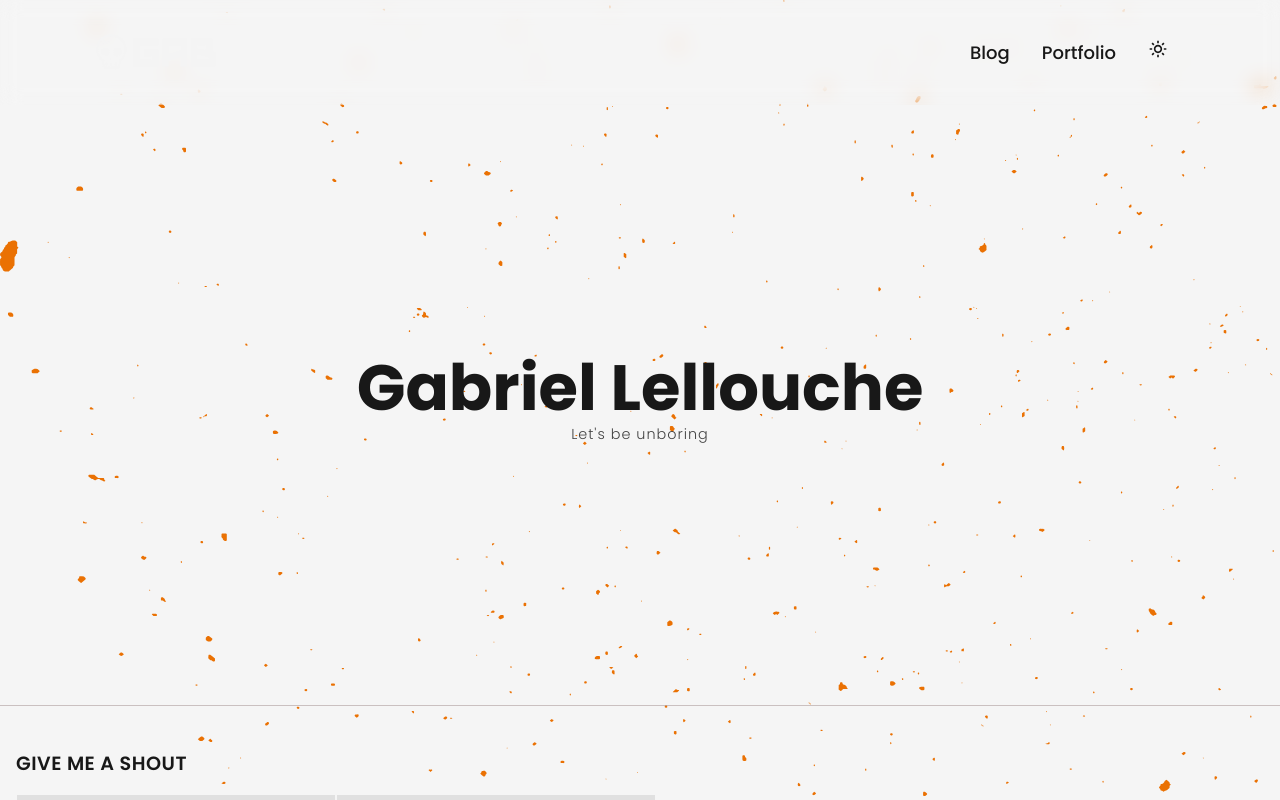
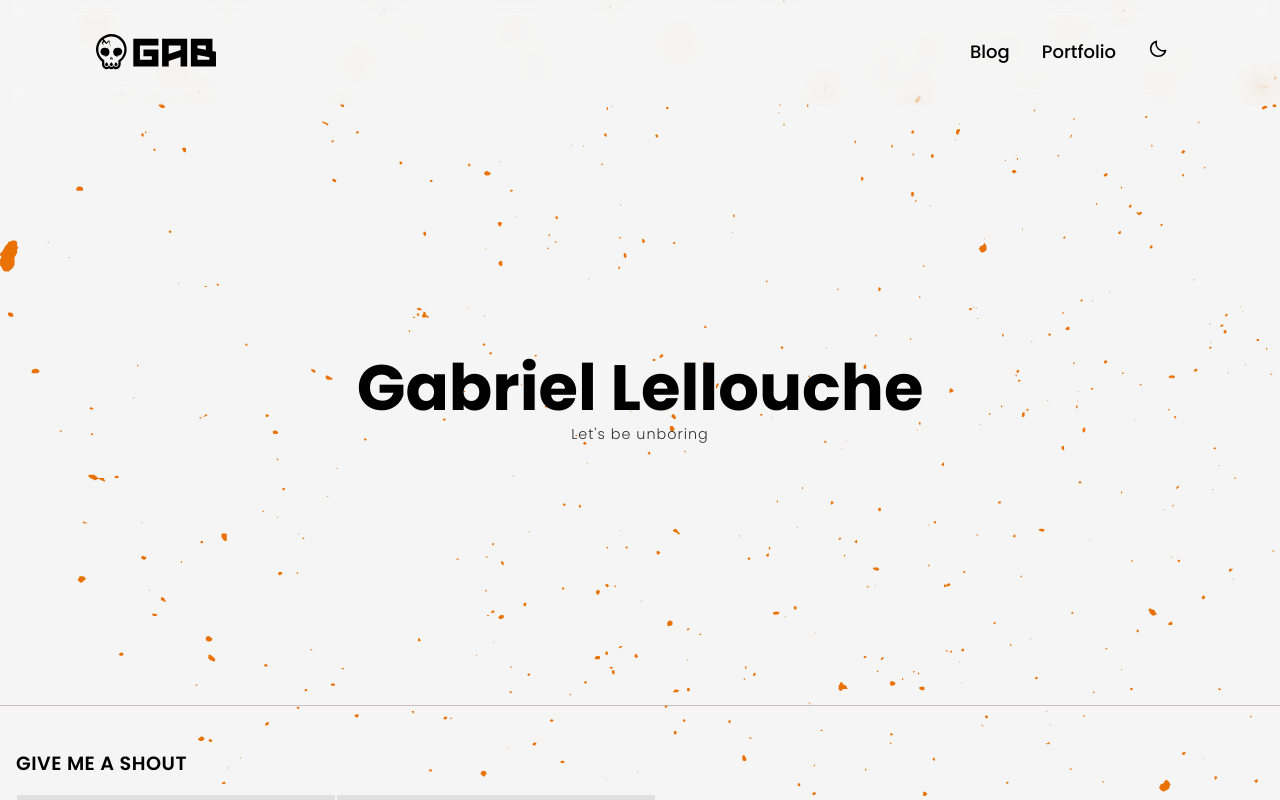
Before and after one commit to Darkryhr/digital-garden, a Next.js app: page / in a window 1280 px wide. Shown: the top 800 px of the page. Built offline with nearby package versions, Linux system fonts and the light colour scheme.

Commit message:
theme hook

```diff
--- a/components/header/HeaderStyles.js
+++ b/components/header/HeaderStyles.js
@@ -45,20 +45,6 @@ display: flex;
   }
 `;
 
-export const LinkWrapper = styled.button`
-  color: ${({ theme }) => theme.colors.text};
-  font-weight: 500;
-  font-size: 18px;
-  text-transform: capitalize;
-  line-height: 25px;
-  margin: 0 1rem;
-  background: none;
-  cursor: pointer;
-  @media (max-width: 1050px) {
-    margin-top: 1rem;
-  }
-`;
-
 export const MobileMenu = styled(motion.div)`
   display: flex;
   justify-content: flex-end;
@@ -91,6 +77,18 @@ export const MobileWrapper = styled(motion.div)`
 
 export const LinkStyled = styled(motion.button)`
   background: none;
+  font-weight: 500;
   cursor: pointer;
   color: ${({ theme }) => theme.colors.text};
+  font-size: 18px;
+  text-transform: capitalize;
 `;
+
+export const LinkWrapper = styled.div`
+  line-height: 25px;
+  margin: 0 1rem;
+  cursor: pointer;
+  @media (max-width: 1050px) {
+    margin-top: 1rem;
+  }
+`;
--- a/components/styled/globalStyles.js
+++ b/components/styled/globalStyles.js
@@ -6,6 +6,7 @@ export const GlobalStyles = createGlobalStyle`
 background:${({ theme }) => theme.colors.primary};
   }
   a {
+  text-decoration: none;
   color: ${({ theme }) => theme.colors.text};
   }
   button {
--- a/components/styled/theme.js
+++ b/components/styled/theme.js
@@ -17,7 +17,7 @@ export const lightTheme = {
     primary: '#F5F5F5',
     secondary: '#E0E0E0',
     accent: '#fb8b24',
-    text: '#181818',
+    text: '#000000',
     gradient: `
     linear-gradient(315deg, #ff4e00 0%, #ec9f05 74%)
         `,
--- /dev/null
+++ b/components/useDarkMode.js
@@ -0,0 +1,25 @@
+import { useEffect, useState } from 'react';
+
+const useDarkMode = () => {
+  const [theme, setTheme] = useState('light');
+  const [mountedComponent, setMountedComponent] = useState(false);
+
+  const setMode = (mode) => {
+    window.localStorage.setItem('theme', mode);
+    setTheme(mode);
+  };
+
+  const themeToggler = () => {
+    theme === 'light' ? setMode('dark') : setMode('light');
+  };
+
+  useEffect(() => {
+    const localTheme = window.localStorage.getItem('theme');
+    localTheme ? setTheme(localTheme) : setMode('light');
+    setMountedComponent(true);
+  }, []);
+
+  return [theme, themeToggler, mountedComponent];
+};
+
+export default useDarkMode;
--- a/pages/_app.js
+++ b/pages/_app.js
@@ -1,38 +1,23 @@
 import React, { useState, useEffect } from 'react';
-import '../styles/globals.css';
 import { AnimatePresence } from 'framer-motion';
 import { ThemeProvider } from 'styled-components';
+import useDarkMode from '@components/useDarkMode';
 import { lightTheme, darkTheme } from '../components/styled/theme';
+import '../styles/globals.css';
 import { GlobalStyles } from '@components/styled/globalStyles';
 import Layout from '../components/styled/layout';
 import SEO from '@components/SEO';
 
 function App({ Component, pageProps }) {
-  const [theme, setTheme] = useState('light');
-  const isDarkTheme = theme === 'dark';
+  const [theme, themeToggler, mountedComponent] = useDarkMode();
+  const themeMode = theme === 'light' ? lightTheme : darkTheme;
+  if (!mountedComponent) return <div />;
 
-  const toggleTheme = () => {
-    const updatedTheme = isDarkTheme ? 'light' : 'dark';
-    setTheme(updatedTheme);
-    localStorage.setItem('theme', updatedTheme);
-  };
-
-  useEffect(() => {
-    const savedTheme = localStorage.getItem('theme');
-    const prefersDark =
-      window.matchMedia &&
-      window.matchMedia('(prefers-color-scheme: dark)').matches;
-    if (savedTheme && ['dark', 'light'].includes(savedTheme)) {
-      setTheme(savedTheme);
-    } else if (prefersDark) {
-      setTheme('dark');
-    }
-  }, []);
   return (
-    <ThemeProvider theme={isDarkTheme ? darkTheme : lightTheme}>
+    <ThemeProvider theme={themeMode}>
       <SEO />
       <GlobalStyles />
-      <Layout toggleTheme={toggleTheme}>
+      <Layout toggleTheme={themeToggler}>
         <AnimatePresence exitBeforeEnter initial={true}>
           <Component {...pageProps} />
         </AnimatePresence>
--- a/styles/globals.css
+++ b/styles/globals.css
@@ -128,10 +128,6 @@ table {
   border-collapse: collapse;
   border-spacing: 0;
 }
-a {
-  color: unset;
-  text-decoration: none;
-}
 
 * {
   box-sizing: border-box;
```
